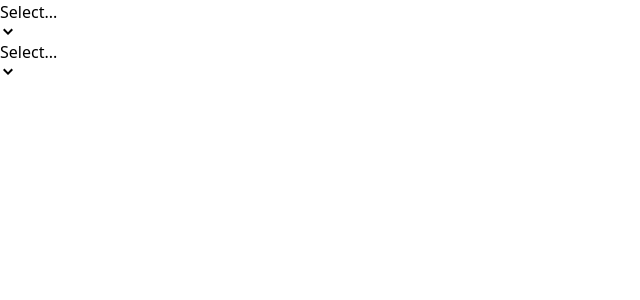
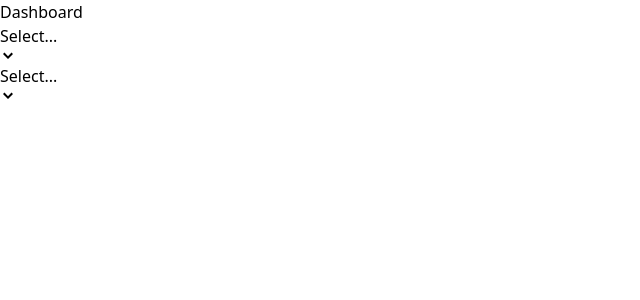
Before and after one commit to wali55/comps, a React (Vite) app: page / in a window 1280 px wide. Shown: the top 300 px of the page, without its empty margins (0-640 px from the left). Built offline with nearby package versions, Linux system fonts and the light colour scheme.

Commit message:
navigation start

```diff
--- a/src/App.jsx
+++ b/src/App.jsx
@@ -16,6 +16,7 @@ function App() {
 
     return(
         <div className="flex">
+            <a href="/dashboard">Dashboard</a>
             <Dropdown value={selection} onChange={handleSelect} options={options} />
             <Dropdown value={selection} onChange={handleSelect} options={options} />
         </div>
```
